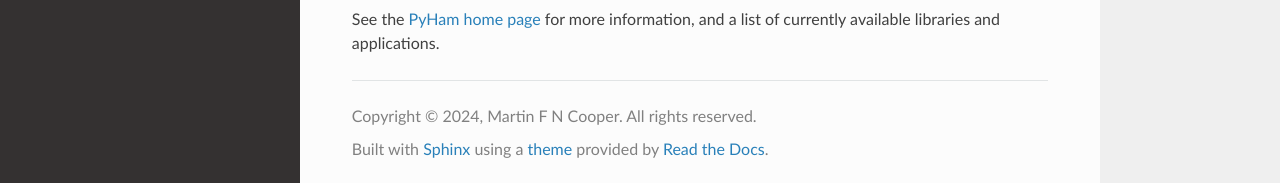
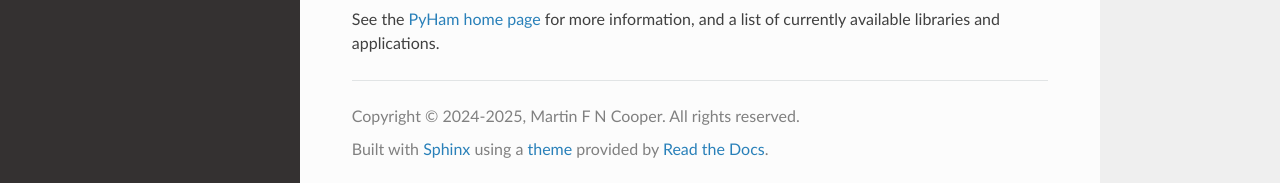
Before and after one commit to mfncooper/pyham_kiss, a Sphinx documentation site: the page built from docs/index.rst, in a window 1280 px wide and 900 px high, scrolled down 1492 px. Shown: the part 714-897 px from the top of the window. Built offline with Sphinx 7.4.7 and the Read the Docs theme 3.1.0, drawn with Linux system fonts in a browser that asks for light colours; pages that are not in the unit, such as notebooks, are missing from menus; comment, search, counter and statistics services are not loaded.

Commit message:
Update copyright year

```diff
--- a/docs/conf.py
+++ b/docs/conf.py
@@ -12,7 +12,7 @@ import kiss
 # -- Project information -----------------------------------------------------
 
 project = 'PyHam KISS'
-copyright = '2024, Martin F N Cooper. All rights reserved'
+copyright = '2024-2025, Martin F N Cooper. All rights reserved'
 author = 'Martin F N Cooper'
 release = kiss.__version__
 version = release
```
Also changed, not shown: 2 other files.
